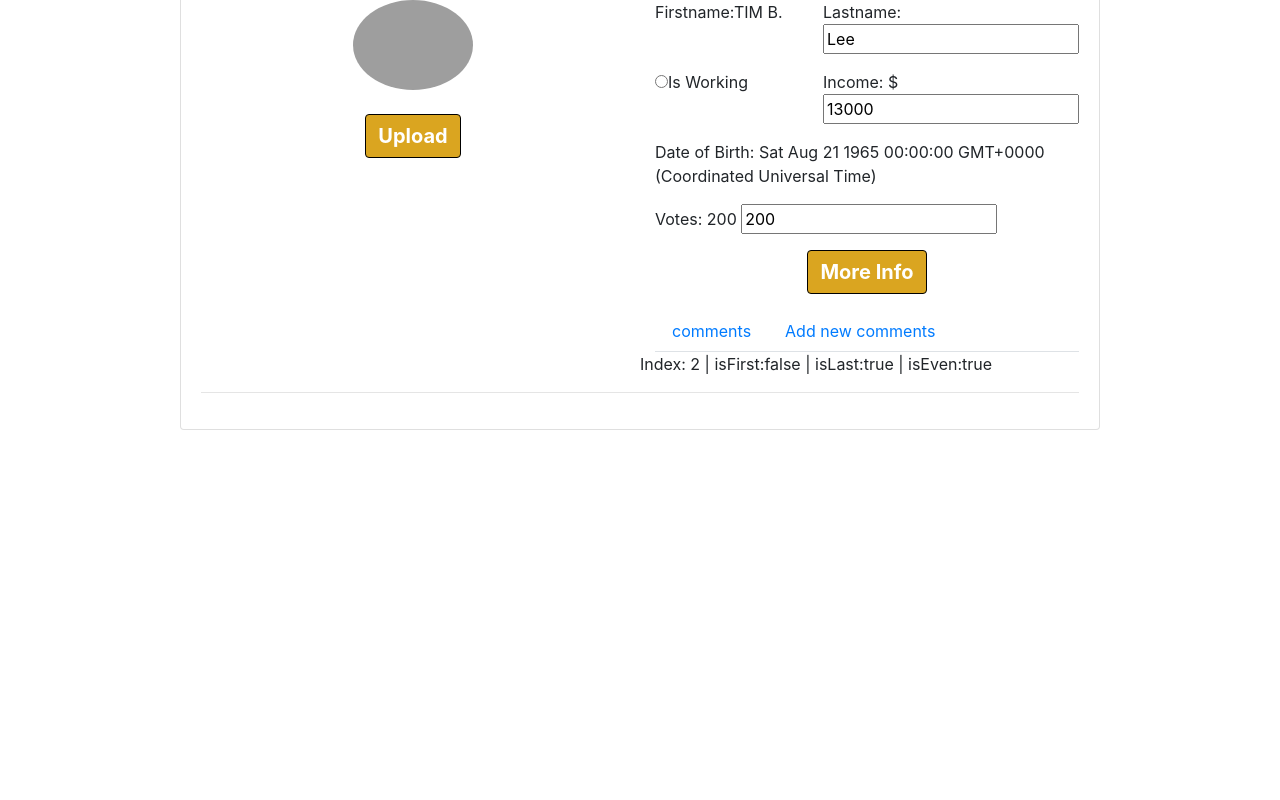
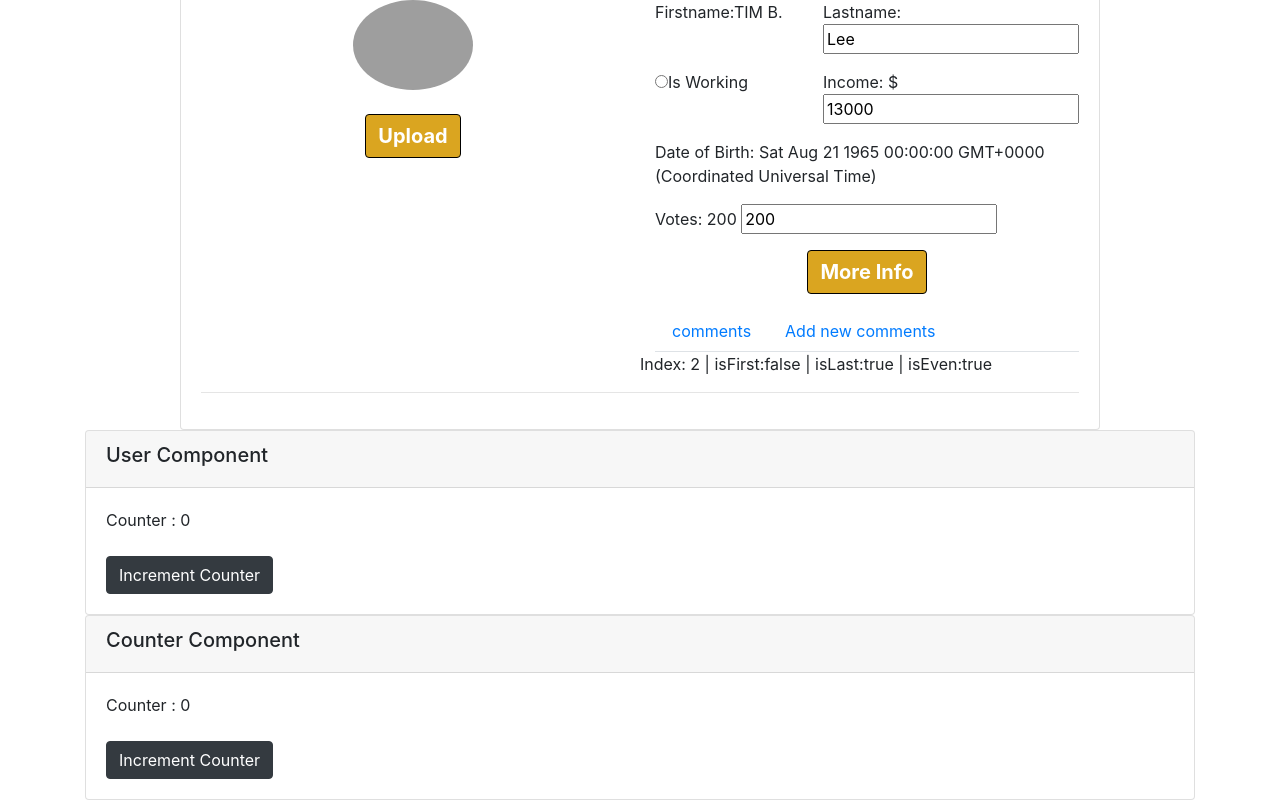
Before and after one commit to Ketakikas/users-app, an Angular app: page / in a window 1280 px wide. Shown: the part 962-1762 px from the top of the page. Before the commit the page ends 1392 px from the top, so only its background shows below. Built offline with nearby package versions, Linux system fonts and the light colour scheme; grey boxes are pictures that could not be loaded.

Commit message:
counter service and component added

```diff
--- a/src/app/app.component.html
+++ b/src/app/app.component.html
@@ -13,6 +13,7 @@
       <hr> -->
       <!-- <app-life-cycle-demo *ngIf="showComp" [title]="title"></app-life-cycle-demo> -->
       <app-users></app-users>
+      <app-counter></app-counter>
       <!-- <app-directive-demo></app-directive-demo> -->
       <!-- <app-pipe-demo></app-pipe-demo> -->
       <!-- <app-login></app-login> -->
--- /dev/null
+++ b/src/app/components/counter/counter.component.html
@@ -0,0 +1,14 @@
+<div class="row">
+    <div class="col">
+        <div class="card">
+            <div class="card-header">
+                <h5>Counter Component</h5>
+            </div>
+            <div class="card-body">
+               Counter : {{getCounter()}}
+        <br><br>
+        <button class="btn btn-dark" (click)="incrementCounter()">Increment Counter</button>
+            </div>
+        </div>
+    </div>
+</div>
--- /dev/null
+++ b/src/app/components/counter/counter.component.ts
@@ -0,0 +1,23 @@
+import { Component, OnInit } from '@angular/core';
+import { CounterService } from 'src/app/services/counter.service';
+
+@Component({
+  selector: 'app-counter',
+  templateUrl: './counter.component.html',
+  styleUrls: ['./counter.component.css']
+})
+export class CounterComponent implements OnInit {
+
+  constructor(private counterService:CounterService) { }
+
+  ngOnInit(): void {
+    // this.counterService.incrementCounter();
+    // console.log("In Counter Component: ",this.counterService.counter);
+  }
+  getCounter(){
+    return this.counterService.counter;
+  }
+  incrementCounter(){
+    this.counterService.incrementCounter();
+  }
+}
--- a/src/app/components/users/users.component.html
+++ b/src/app/components/users/users.component.html
@@ -31,3 +31,17 @@
         </div>
     </div>
 </div>
+<div class="row">
+    <div class="col">
+        <div class="card">
+            <div class="card-header">
+                <h5>User Component</h5>
+            </div>
+            <div class="card-body">
+                Counter : {{getCounter()}}
+        <br><br>
+        <button class="btn btn-dark" (click)="incrementCounter()">Increment Counter</button>
+            </div>
+        </div>
+    </div>
+</div>
--- a/src/app/components/users/users.component.ts
+++ b/src/app/components/users/users.component.ts
@@ -3,6 +3,7 @@ import { User_Data } from 'src/app/model/mock';
 import { User } from 'src/app/model/user-model';
 import {Comment} from 'src/app/model/comments.model';
 import { UserService } from 'src/app/services/user.service';
+import { CounterService } from 'src/app/services/counter.service';
 
 @Component({
     selector:"app-users",
@@ -22,13 +23,22 @@ import { UserService } from 'src/app/services/user.service';
 })
 export class UsersComponent implements OnInit{
     users: User[];
-    constructor(private userService:UserService){//injecting service in constructor
+    constructor(private userService:UserService,private counterService:CounterService){//injecting service in constructor
 
     }
     ngOnInit(): void {
         this.users=this.userService.getUserData(); //getting data from service
         //this.users=User_Data; //getting data directly from data source
         //console.log(User_Data);
+        // this.counterService.incrementCounter();
+        // console.log("In user Component: ",this.counterService.counter);
+    }
+
+    getCounter(){
+        return this.counterService.counter;
+    }
+    incrementCounter(){
+        this.counterService.incrementCounter();
     }
 
     onMoreInfo(user){
--- /dev/null
+++ b/src/app/services/counter.service.ts
@@ -0,0 +1,21 @@
+import { Injectable } from '@angular/core';
+
+@Injectable({
+  providedIn: 'root'
+})
+export class CounterService {
+  counter:number=0;
+  constructor() { }
+  incrementCounter(){
+      this.counter=this.counter+1;
+  }
+
+  get Counter() : number {
+    return this.counter;
+  }
+  set Counter(value : number) {
+    this.counter=value;
+  }
+
+
+}
--- a/src/app/services/user.service.ts
+++ b/src/app/services/user.service.ts
@@ -1,7 +1,9 @@
 import { Injectable } from "@angular/core";
 import { User_Data } from "../model/mock";
 
-@Injectable()
+@Injectable({
+    providedIn:'root' //self registered app or ypu can register it in root module manually
+})
 export class UserService{
     getUserData(){
         return User_Data;
```
Also changed, not shown: src/app/app.module.ts (+5 -2 lines), src/app/components/counter/counter.component.css (added), 2 other files (tests, documents, lock files or other folders).
